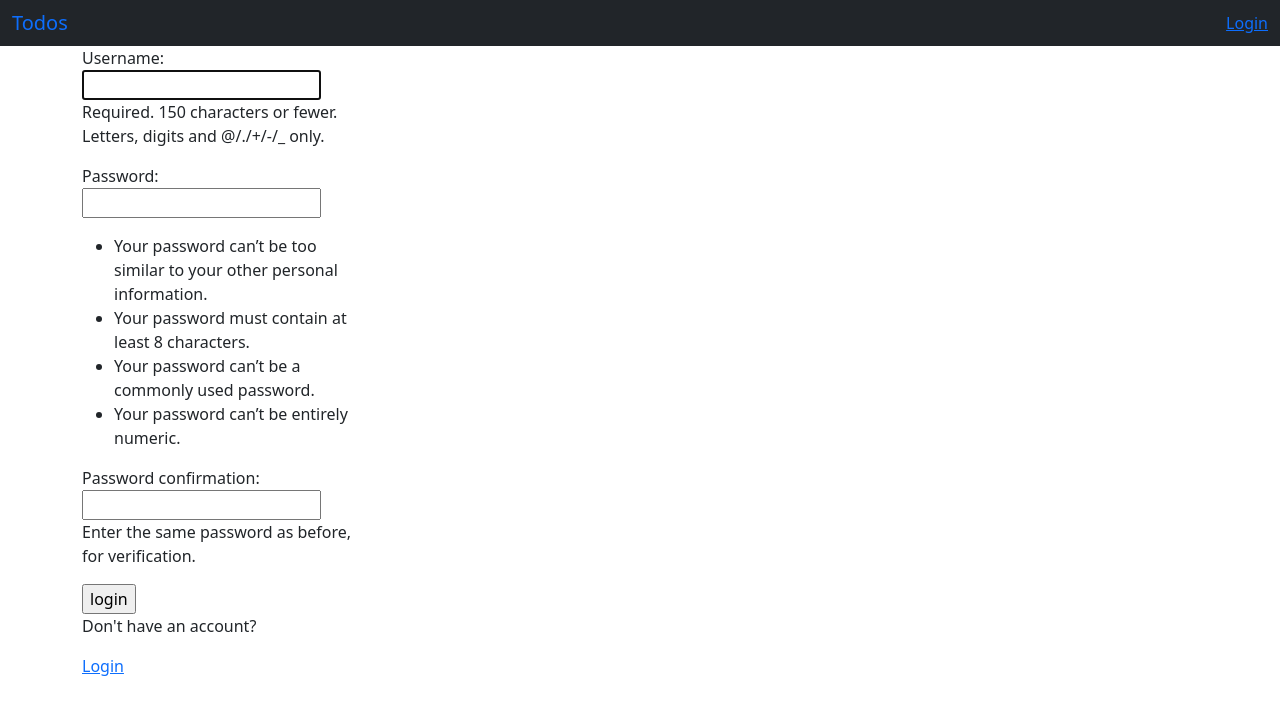
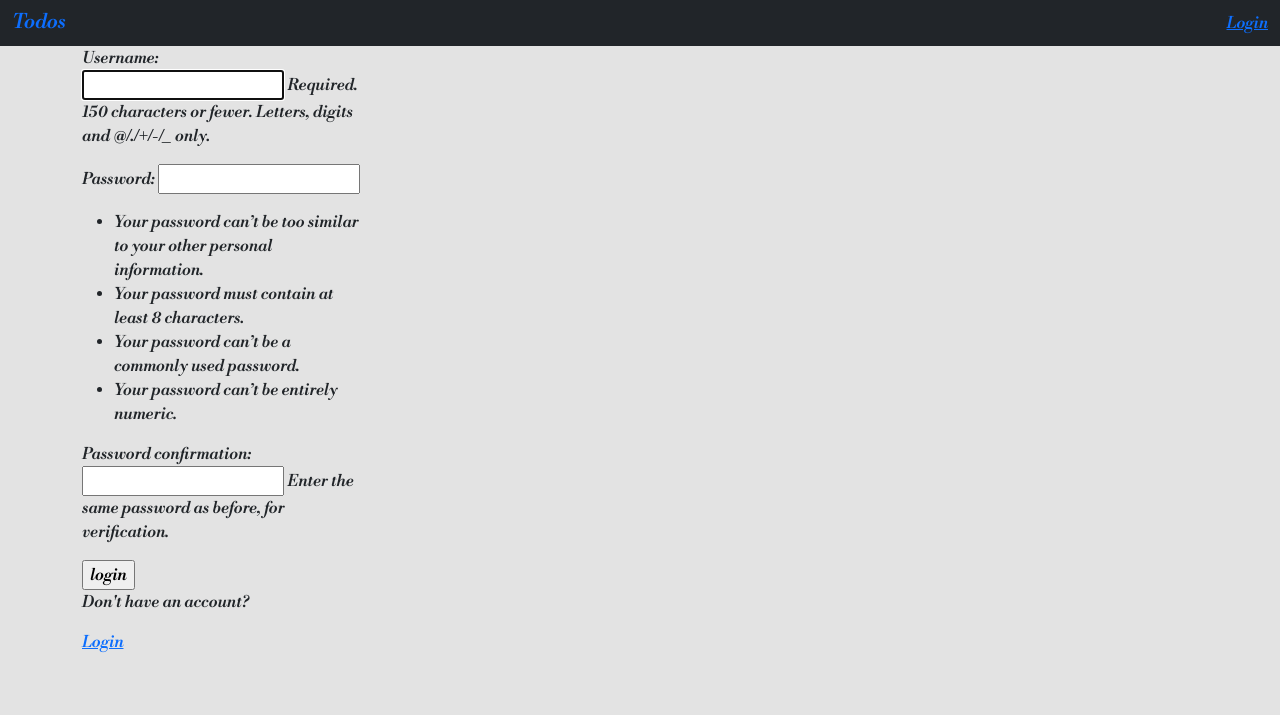
Before and after one commit to waregagbagbo/Todo-List, a Django app: page /register/ in a window 1280 px wide. Shown: the top 715 px of the page. Run offline with Django 4.2, Linux system fonts and the light colour scheme; some libraries are stand-ins or nearby versions.

```diff
--- a/static/css/style.css
+++ b/static/css/style.css
@@ -0,0 +1,9 @@
+@import url('https://fonts.googleapis.com/css2?family=Libre+Bodoni:ital,wght@1,600&display=swap');
+:root{
+    padding:0;
+    margin:0;
+}
+body{
+    background-color:rgba(0, 0, 0, 0.11)!important;
+    font-family: 'Libre Bodoni', serif !important;
+}
--- a/worklist/templates/base.html
+++ b/worklist/templates/base.html
@@ -6,7 +6,7 @@
     <meta http-equiv='X-UA-Compatible' content='IE=edge'>
     <title>Todo List</title>
     <meta name='viewport' content='width=device-width, initial-scale=1'>
-    <link rel='stylesheet' type='text/css' media='screen' href='main.css'>
+    <link rel='stylesheet' type='text/css' media='screen' href='{% static "css/style.css"%}'>
     <link href="https://cdn.jsdelivr.net/npm/bootstrap@5.1.3/dist/css/bootstrap.min.css" rel="stylesheet" integrity="sha384-1BmE4kWBq78iYhFldvKuhfTAU6auU8tT94WrHftjDbrCEXSU1oBoqyl2QvZ6jIW3" crossorigin="anonymous">
     <link href="https://cdn.jsdelivr.net/npm/bootstrap@5.1.3/dist/css/bootstrap.min.css" rel="stylesheet" integrity="sha384-1BmE4kWBq78iYhFldvKuhfTAU6auU8tT94WrHftjDbrCEXSU1oBoqyl2QvZ6jIW3" crossorigin="anonymous">
     <script src="https://cdn.jsdelivr.net/npm/bootstrap@5.1.3/dist/js/bootstrap.bundle.min.js" integrity="sha384-ka7Sk0Gln4gmtz2MlQnikT1wXgYsOg+OMhuP+IlRH9sENBO0LRn5q+8nbTov4+1p" crossorigin="anonymous"></script>
```
